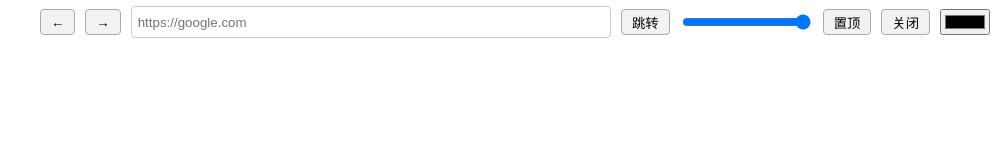
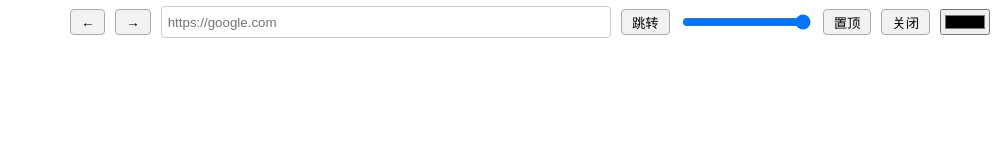
Before and after one commit to bigshans/transparent_browser, an Electron app: page index.html in a window 1000 px wide. Drawn offline with Linux system fonts and the light colour scheme; no server answers.

Commit message:
perf: 固定可拖动区域大小

```diff
--- a/index.html
+++ b/index.html
@@ -39,10 +39,11 @@
     }
 
     #drag-region {
-      width: 20px;
+      width: 50px;
       height: 100%;
       -webkit-app-region: drag;
       cursor: move;
+      flex-shrink: 0;;
     }
 
     #browser {
```
